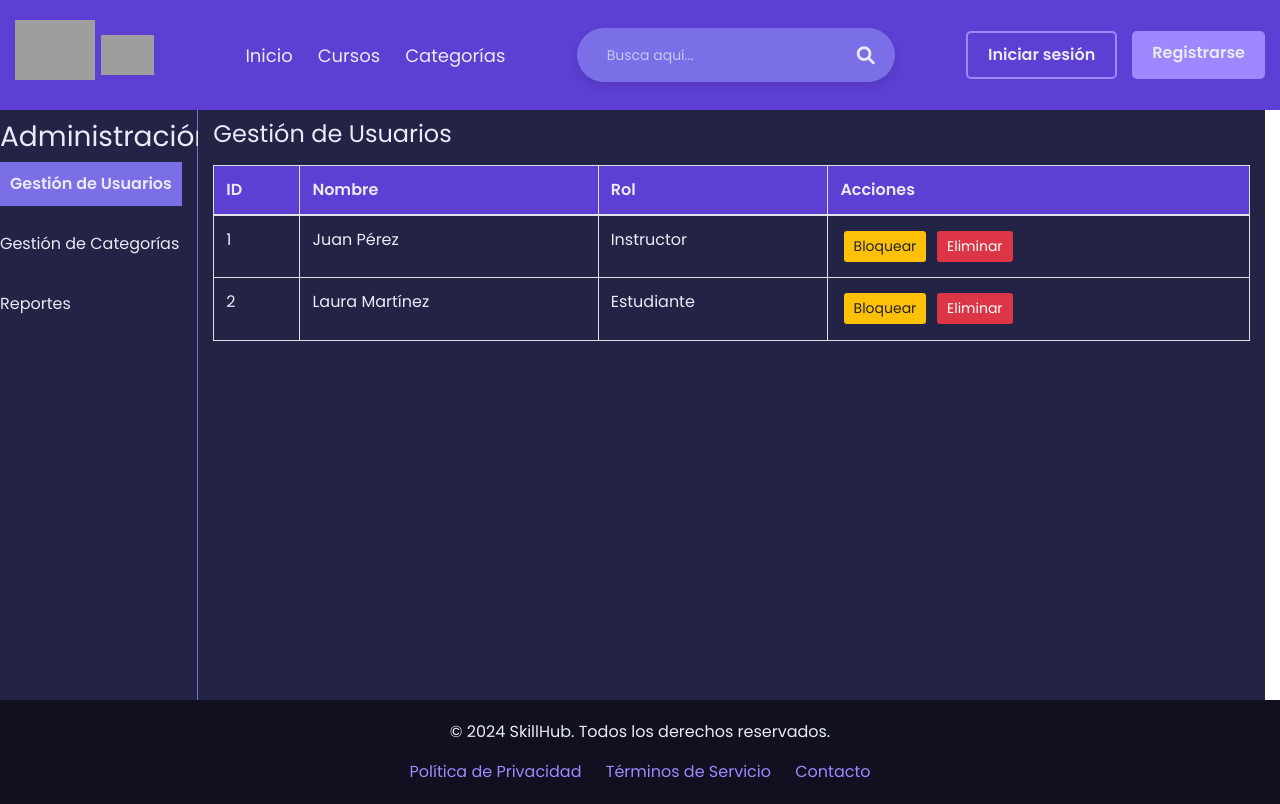
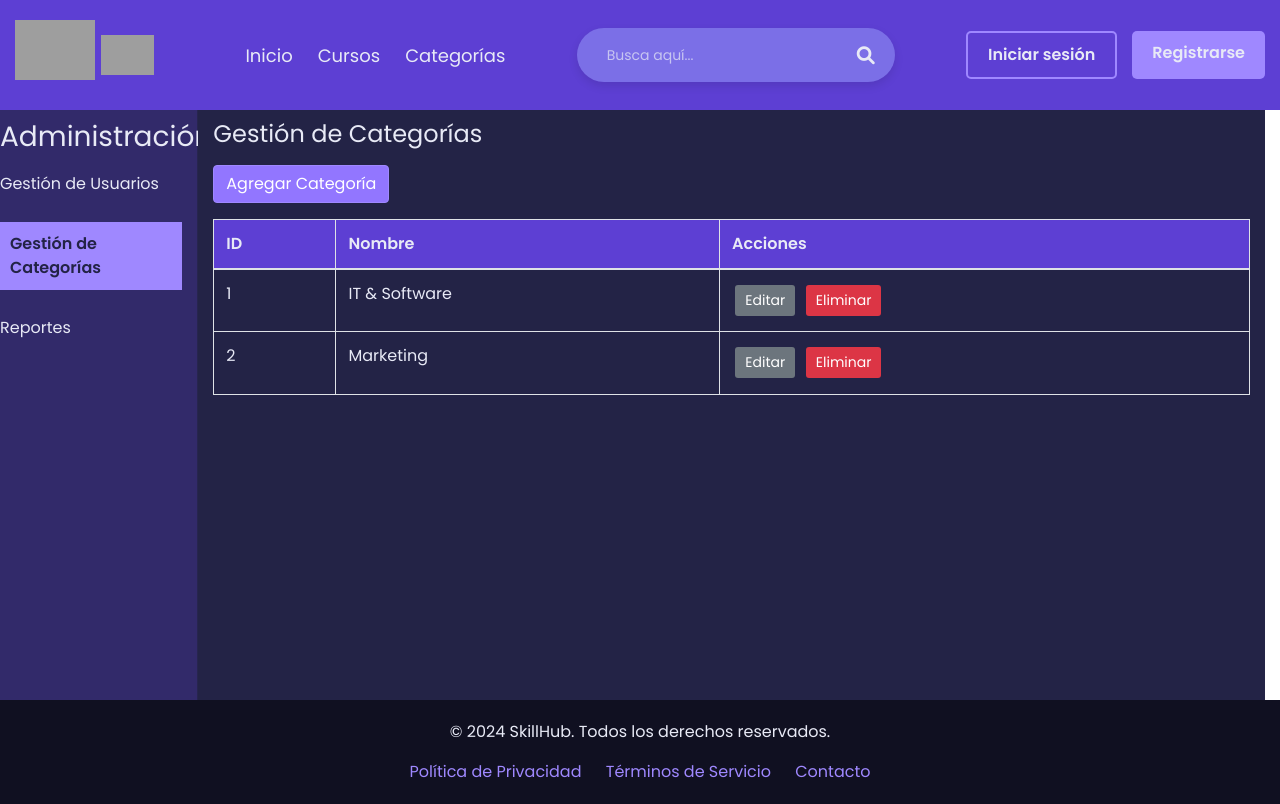
Before and after one commit to Paola-afk/PWCI-Repo, a PHP site: page /admin.html in a window 1280 px wide, after a click on "Gestión de Categorías". Run offline with PHP 8.4, Linux system fonts and the light colour scheme; grey boxes are pictures that could not be loaded.

Commit message:
Perfil Administrador

```diff
--- a/PerfilAdmin/admin.css
+++ b/PerfilAdmin/admin.css
@@ -170,7 +170,11 @@ main-nav ul li {
     background-color: #9F88FF;
 }
 
-/*Estilos administrador*/
+
+
+/* Estilos generales */
+/* Contenedor principal */
+
 .admin-container, .container {
     width: 1500px;
 }
@@ -181,34 +185,35 @@ main-nav ul li {
     padding: 0;
 }
 
+.row {
+    padding-top: 100px;
+}
+
 .admin-container {
     margin: 0 auto;
     width: 100vw;
-    padding-top: 100px;
-}
-
-.content {
-    background-color: #232346;
 }
 
 .wrapper {
     display: flex;
     height: 100vh;
     width: 100vw;
+    background-color: #232346; /* Fondo oscuro general */
 }
 
 .sidebar {
-    background-color: #232346; /* Color principal */
+    background-color: #322A6A;
     padding: 20px;
-    border-right: 1px solid #7B6FE7; /* Color secundario */
+    border-right: 1px solid #27254F;
     display: flex;
     flex-direction: column;
     height: 600px;
+    /*justify-content: space-between;*/
 }
 
 .sidebar h3 {
     margin-top: 0;
-    color: #E8EAF6; /* Color de texto */
+    color: #E8EAF6;
 }
 
 .sidebar .nav {
@@ -220,33 +225,39 @@ main-nav ul li {
 }
 
 .sidebar .nav-link {
-    color: #E8EAF6; /* Color de texto */
+    color: #E8EAF6;
     text-decoration: none;
     display: block;
 }
 
 .sidebar .nav-link.active {
     font-weight: 600;
-    background-color: #7B6FE7; /* Color secundario */
-    color: #E8EAF6; /* Color de texto */
+    background-color: #9F88FF;
+    color: #232346;
+}
+
+.nav-tabs .nav-item.show .nav-link, .nav-tabs .nav-link.active {
+    color: #456382;
+    background-color: #322A6A;
+    border-color: #322A6A #322A6A #322A6A;
 }
 
 .sidebar a {
-    color: #E8EAF6; /* Color de texto */
+    color: #E8EAF6;
     text-decoration: none;
     padding: 10px 0;
     display: block;
 }
 
 .sidebar a:hover {
-    background-color: #9F88FF; /* Color de acento */
+    background-color: #7B6FE7;
     padding-left: 10px;
     transition: 0.3s;
 }
 
 /* Sidebar active link */
 .sidebar a.active {
-    background-color: #7B6FE7; /* Color secundario */
+    background-color: #9F88FF;
     padding-left: 10px;
 }
 
@@ -255,33 +266,45 @@ main-nav ul li {
     padding: 0;
     margin: 0;
     overflow-y: auto;
-    background-color: #232346; /* Color de fondo */
+    background-color: #232346; /* Mantener fondo oscuro en el contenido principal */
+    color: #E8EAF6;
 }
 
 .content {
     padding: 20px;
     width: 100%;
-    color: #E8EAF6; /* Color de texto */
+    background-color: #232346;
 }
 
 .admin-section {
     margin-bottom: 2rem;
 }
 
+.admin-section button .btn-primary{
+    background-color: #9F88FF;
+    border: solid 1px #9F88FF;
+}
+
+.admin-section button .btn-primary:hover {
+    background-color: #9276ff;
+    border: solid 1px #9F88FF;
+}
+
 .admin-section h2 {
     font-size: 1.5rem;
     margin-bottom: 1rem;
-    color: #E8EAF6; /* Color de texto */
+    color: #E8EAF6;
 }
 
 .table {
     margin-bottom: 1rem;
     width: 100%;
+    background-color: #232346; /* Fondo de tablas con color principal */
+    color: #E8EAF6;
 }
 
 .table th, .table td {
     text-align: center;
-    color: #E8EAF6; /* Color de texto */
 }
 
 .table .btn {
@@ -293,35 +316,43 @@ main-nav ul li {
 }
 
 .modal-header {
-    background-color: #5D3FD3; /* Color principal */
-    color: #E8EAF6; /* Color de texto */
+    background-color: #5D3FD3;
+    color: #E8EAF6;
 }
 
 .modal-header .close {
-    color: #E8EAF6; /* Color de texto */
+    color: #E8EAF6;
 }
 
+
+
 /* Estilo general para las tablas de reportes */
+h3 {
+    color: #E8EAF6;
+}
+
 .table {
     width: 100%;
     margin-bottom: 20px;
     border-collapse: collapse;
-    background-color: #232346; /* Color de fondo */
+    background-color: #232346;
+    color: #E8EAF6;
 }
 
 .table th, .table td {
     padding: 12px;
     text-align: left;
-    border: 1px solid #7B6FE7; /* Color secundario */
+    /*border: 1px solid #101021;*/
+    color: #E8EAF6;
 }
 
 .table th {
     background-color: #5D3FD3; /* Color principal para las cabeceras */
-    color: #E8EAF6; /* Color de texto */
+    color: #E8EAF6;
 }
 
 .table tbody tr:hover {
-    background-color: #9F88FF; /* Color de acento, resaltar filas al pasar sobre ellas */
+    background-color: #7463E2; /* Resaltar filas al pasar sobre ellas */
 }
 
 .table td button {
@@ -333,17 +364,18 @@ main-nav ul li {
 }
 
 .table td button.btn-info {
-    background-color: #7B6FE7; /* Color secundario */
-    color: #E8EAF6; /* Color de texto */
+    background-color: #9F88FF; /* Color de acento */
+    color: white;
 }
 
 .table td button.btn-info:hover {
-    background-color: #9F88FF; /* Hover en botón de detalles */
+    background-color: #9276ff; /* Hover en botón de detalles */
 }
 
 
-/* Pie de Página */
+/*Footer*/
 .footer {
+    bottom: 0;
     background-color: #101021;
     color: #E8EAF6;
     padding: 20px;
--- a/PerfilAdmin/admin.html
+++ b/PerfilAdmin/admin.html
@@ -1,9 +1,9 @@
 <!DOCTYPE html>
-<html lang="en">
+<html lang="es">
 <head>
     <meta charset="UTF-8">
     <meta name="viewport" content="width=device-width, initial-scale=1.0">
-    <title>Administracion - SkillHub</title>
+    <title>Administración - Perfil del Administrador</title>
     <link rel="stylesheet" href="admin.css">
     <link href="https://fonts.googleapis.com/css2?family=Poppins:wght@400;600&display=swap" rel="stylesheet">
     <link rel="stylesheet" href="https://cdnjs.cloudflare.com/ajax/libs/font-awesome/6.0.0-beta3/css/all.min.css">
@@ -73,7 +73,7 @@
                         <tbody>
                             <tr>
                                 <td>1</td>
-                                <td>Juan Pérez</td>
+                                <td>Harry Styles</td>
                                 <td>Instructor</td>
                                 <td>
                                     <button class="btn btn-warning btn-sm">Bloquear</button>
@@ -82,7 +82,7 @@
                             </tr>
                             <tr>
                                 <td>2</td>
-                                <td>Laura Martínez</td>
+                                <td>Niall Horan</td>
                                 <td>Estudiante</td>
                                 <td>
                                     <button class="btn btn-warning btn-sm">Bloquear</button>
@@ -96,7 +96,7 @@
                 <!-- Gestión de Categorías -->
                 <section id="gestionar-categorias" class="admin-section" style="display: none;">
                     <h2>Gestión de Categorías</h2>
-                    <button class="btn btn-primary mb-3" data-toggle="modal" data-target="#addCategoryModal">Agregar Categoría</button>
+                    <button class="btn btn-primary mb-3" data-toggle="modal" data-target="#addCategoryModal" style="background-color: #9276ff; border: solid 1px #9F88FF; ">Agregar Categoría</button>
                     <table class="table table-bordered">
                         <thead>
                             <tr>
@@ -155,10 +155,18 @@
                                     <tbody>
                                         <tr>
                                             <td>instructor01</td>
-                                            <td>Juan Pérez</td>
+                                            <td>Harry Styles</td>
+                                            <td>01 Feb 2024</td>
+                                            <td>5</td>
+                                            <td>$10,000.00</td>
+                                        </tr>
+
+                                        <tr>
+                                            <td>instructor02</td>
+                                            <td>Zayn Malik</td>
                                             <td>12 Ene 2023</td>
-                                            <td>5</td>
-                                            <td>$2,000.00</td>
+                                            <td>7</td>
+                                            <td>$21,000.00</td>
                                         </tr>
                                     </tbody>
                                 </table>
@@ -178,9 +186,9 @@
                                     <tbody>
                                         <tr>
                                             <td>estudiante01</td>
-                                            <td>Laura Martínez</td>
-                                            <td>15 Feb 2023</td>
-                                            <td>3</td>
+                                            <td>Niall Horan</td>
+                                            <td>15 Dic 2023</td>
+                                            <td>2</td>
                                             <td>66%</td>
                                         </tr>
                                     </tbody>
@@ -193,7 +201,6 @@
         </div>
     </main>
 
-
     <footer class="footer">
         <div class="container">
             <p>&copy; 2024 SkillHub. Todos los derechos reservados.</p>
@@ -203,8 +210,38 @@
         </div>
     </footer>
 
-    <script src="https://code.jquery.com/jquery-3.5.1.slim.min.js"></script>
-    <script src="https://cdn.jsdelivr.net/npm/bootstrap@4.5.2/dist/js/bootstrap.bundle.min.js"></script>
+
+    <!-- Modal para agregar categoría -->
+    <div class="modal fade" id="addCategoryModal" tabindex="-1" role="dialog" aria-labelledby="addCategoryModalLabel" aria-hidden="true">
+        <div class="modal-dialog" role="document">
+            <div class="modal-content">
+                <div class="modal-header">
+                    <h5 class="modal-title" id="addCategoryModalLabel">Agregar Categoría</h5>
+                    <button type="button" class="close" data-dismiss="modal" aria-label="Close">
+                        <span aria-hidden="true">&times;</span>
+                    </button>
+                </div>
+                <form id="addCategoryForm">
+                    <div class="modal-body">
+                        <div class="form-group">
+                            <label for="category-name">Nombre de la Categoría</label>
+                            <input type="text" class="form-control" id="category-name" required>
+                        </div>
+                    </div>
+                    <div class="modal-footer">
+                        <button type="button" class="btn btn-secondary" data-dismiss="modal">Cancelar</button>
+                        <button type="submit" class="btn btn-primary">Agregar</button>
+                    </div>
+                </form>
+            </div>
+        </div>
+    </div>
+
+    <script src="https://cdnjs.cloudflare.com/ajax/libs/jquery/3.6.0/jquery.min.js"></script>
+    <script src="https://cdn.jsdelivr.net/npm/bootstrap@5.3.0-alpha1/dist/js/bootstrap.bundle.min.js"></script>
+    <script src="https://code.jquery.com/jquery-3.5.1.min.js"></script>
+    <script src="https://stackpath.bootstrapcdn.com/bootstrap/4.5.2/js/bootstrap.min.js"></script>
     <script src="admin.js"></script>
+
 </body>
 </html>
```
Also changed, not shown: PerfilAdmin/admin.js (+144 -0 lines).
